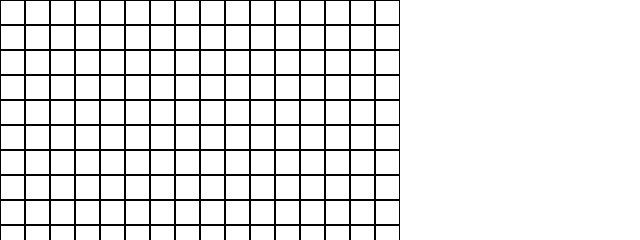
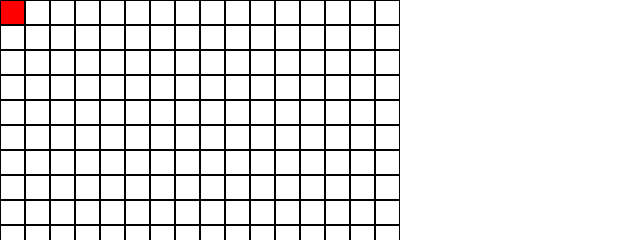
Before and after one commit to Lushtrii/etch-a-sketch, a plain HTML site: page index.html in a window 1280 px wide. Shown: the top 240 px of the page, 0-640 px from the left. Drawn offline with Linux system fonts and the light colour scheme.

Commit message:
feat: fill in grid cells on hover

```diff
--- a/script.js
+++ b/script.js
@@ -5,6 +5,9 @@ function createGrid(numRows, numCols) {
     for (let j = 0; j < numCols; j++) {
       const gridCell = document.createElement("div");
       gridCell.classList.add("grid-cell");
+      gridCell.addEventListener("mouseover", () => {
+        gridCell.classList.add("filled");
+      });
       container.appendChild(gridCell);
     }
   }
--- a/style.css
+++ b/style.css
@@ -22,3 +22,7 @@
   height: var(--cell-side-length);
   border: 1px solid black;
 }
+
+.filled {
+  background-color: red;
+}
```
